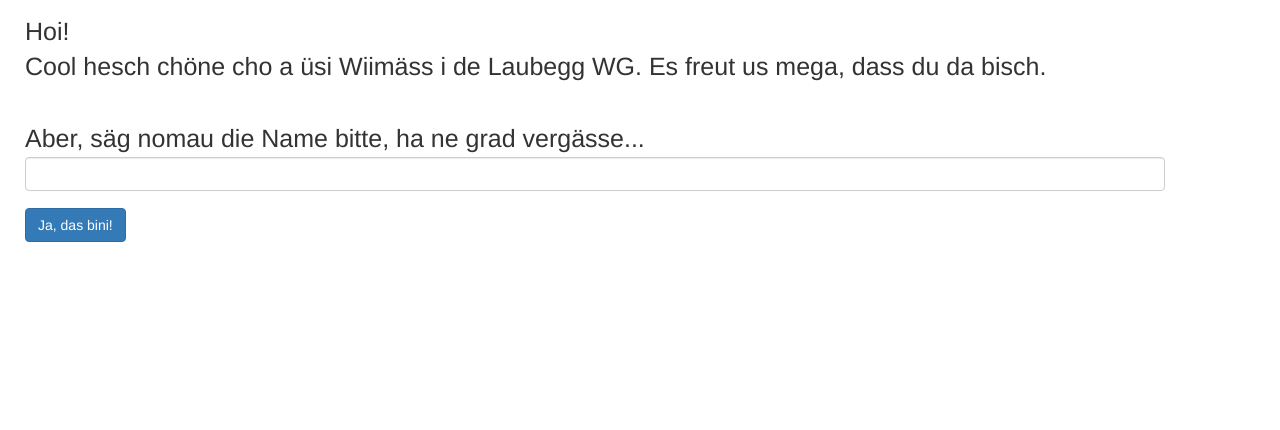
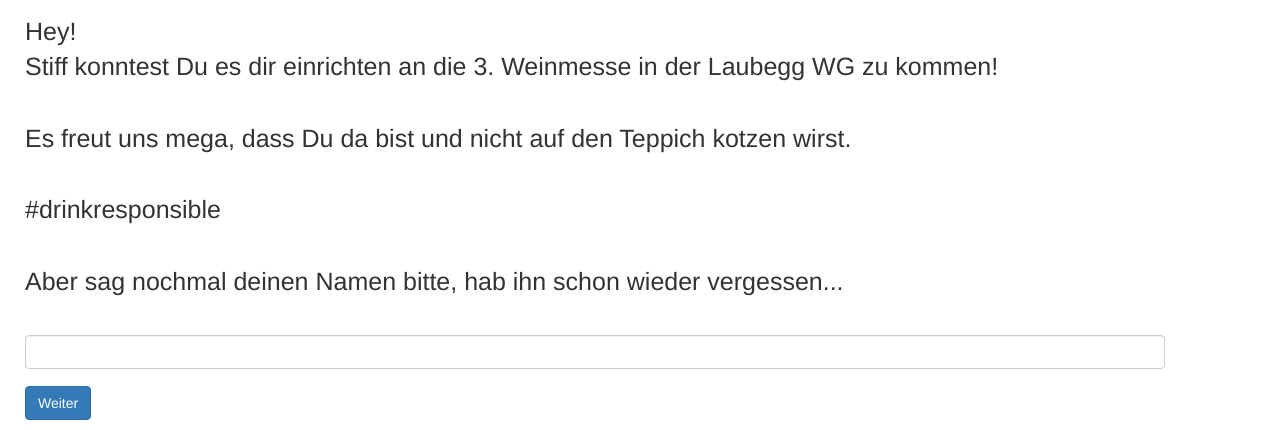
Before and after one commit to sebastianhaeni/wine-tasting, a website: page www/index.html in a window 1280 px wide. Shown: the part 432-862 px from the top of the page. Before the commit the page ends 800 px from the top, so only its background shows below. Drawn offline with nearby package versions, Linux system fonts and the light colour scheme.

Commit message:
translated to proper german

```diff
--- a/www/index.html
+++ b/www/index.html
@@ -16,17 +16,21 @@
 
     <img src="images/logo.jpg" alt="Logo"><br>
     <br id="welcome-page">
-    Hoi!<br>
-    Cool hesch chöne cho a üsi Wiimäss i de Laubegg WG. Es freut us mega, dass du da bisch. <br>
+    Hey!<br>
+    Stiff konntest Du es dir einrichten an die 3. Weinmesse in der Laubegg WG zu kommen!<br>
     <br>
-    Aber, säg nomau die Name
-    bitte, ha ne grad vergässe...
+    Es freut uns mega, dass Du da bist und nicht auf den Teppich kotzen wirst.<br>
+    <br>
+    #drinkresponsible<br>
+    <br>
+    Aber sag nochmal deinen Namen bitte, hab ihn schon wieder vergessen...<br>
+    <br>
     <form id="user-form">
         <div class="form-group">
             <input type="text" name="user-name" id="user-name" class="form-control" required minlength="3">
         </div>
 
-        <input type="submit" value="Ja, das bini!" class="btn btn-primary">
+        <input type="submit" value="Weiter" class="btn btn-primary">
     </form>
 
     </div>
```
Also changed, not shown: app/pages/index.html (+9 -5 lines), www/js/app.js (+1 -1 lines).
